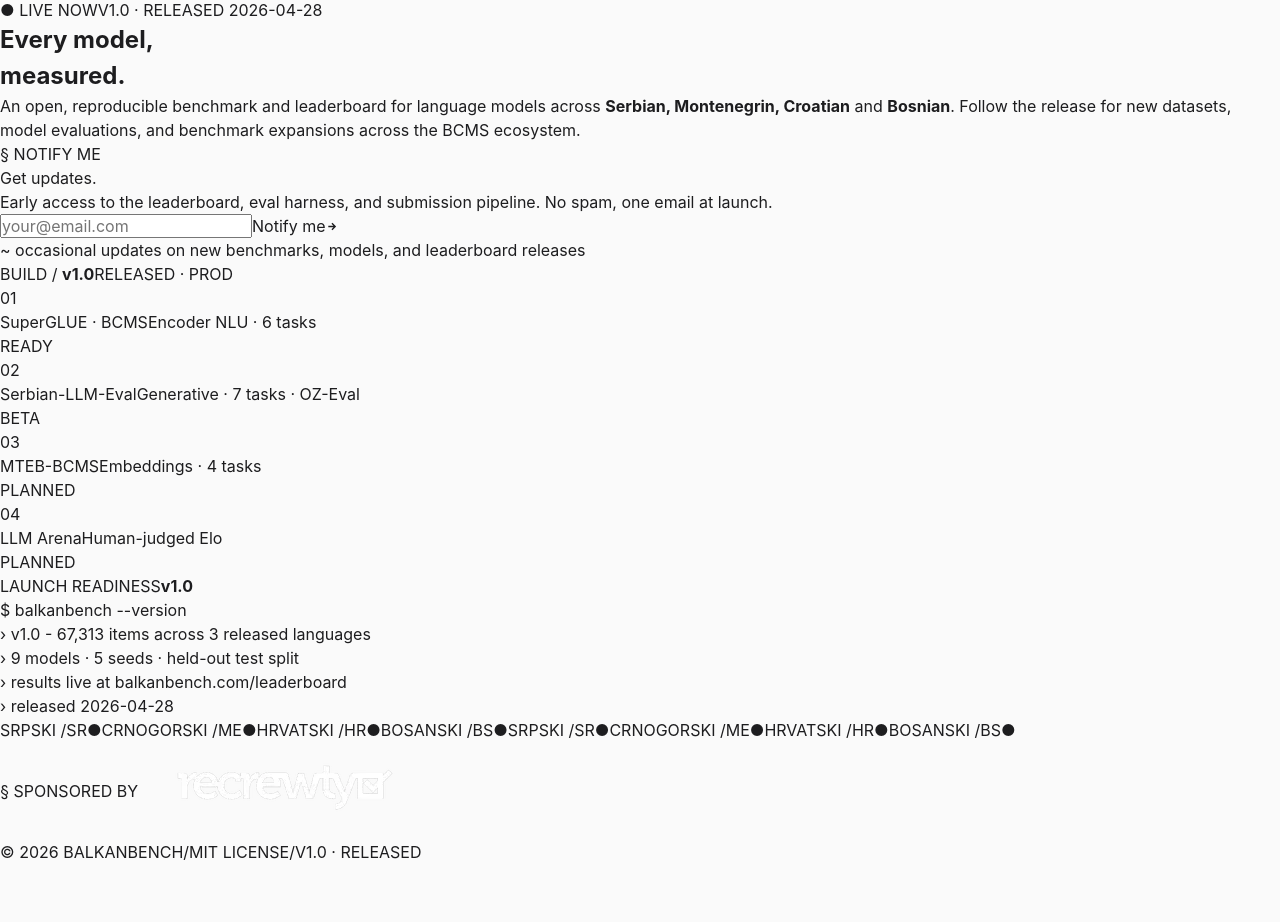
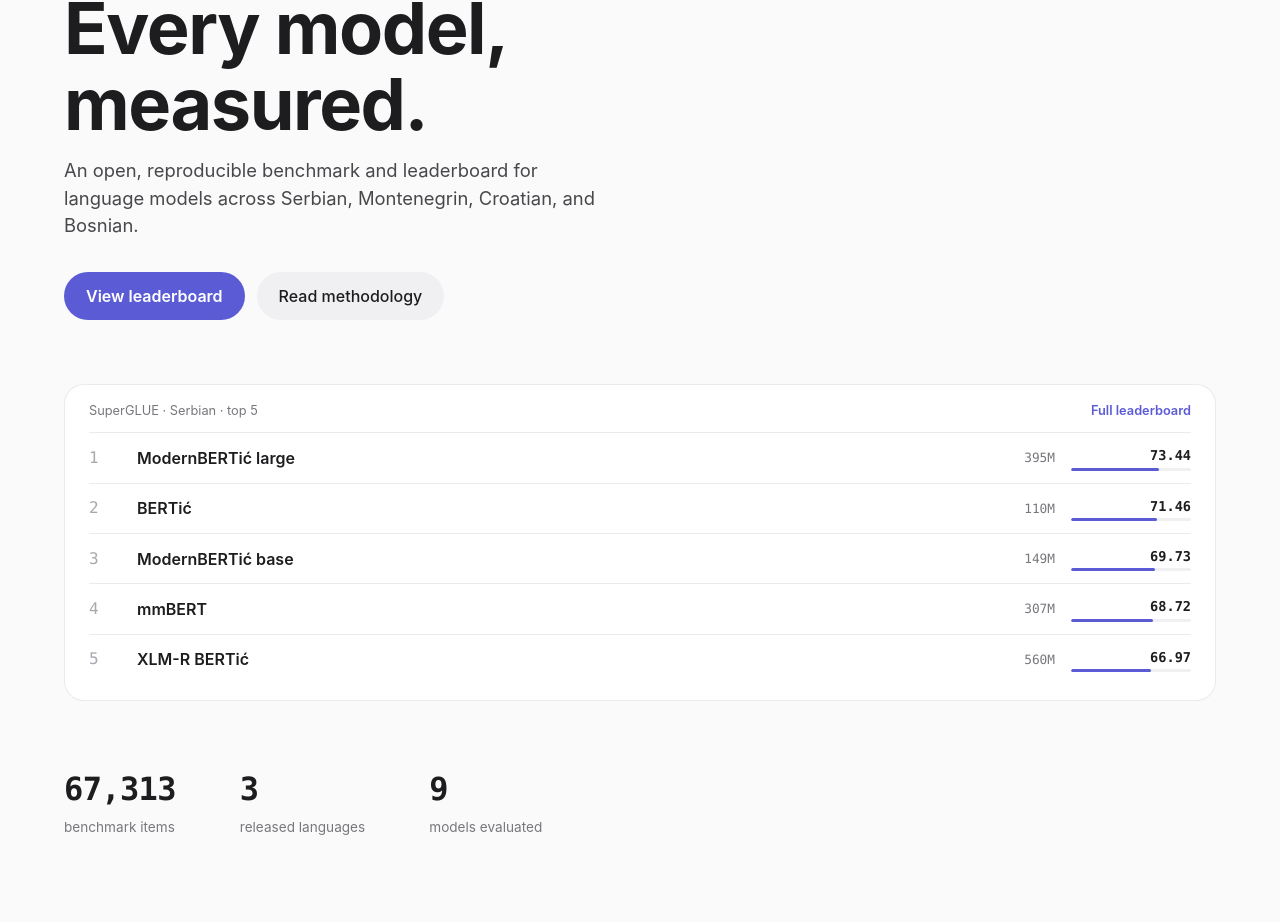
Before and after one commit to permitt/balkan-bench, a React (Vite) app in the folder frontend/: page / in a window 1280 px wide. Shown: the part 126-1048 px from the top of the page. Built offline with nearby package versions, Linux system fonts and the light colour scheme.

Commit message:
feat: leaderboard-centric home with live top-5 preview

```diff
--- a/frontend/src/pages/Home.jsx
+++ b/frontend/src/pages/Home.jsx
@@ -1,116 +1,80 @@
-import { useState } from 'react'
-import Topbar from '../components/Topbar.jsx'
-import Nav from '../components/Nav.jsx'
-import Marquee from '../components/Marquee.jsx'
-import Footer from '../components/Footer.jsx'
+import { Link } from 'react-router-dom'
+import { motion } from 'motion/react' // eslint-disable-line no-unused-vars
+import { resolveBoard, sortRows, FACTS, BENCHMARKS } from '../lib/leaderboards.js'
+import { useBoard } from '../lib/useBoard.js'
+import ScoreCell from '../components/ScoreCell.jsx'
+import '../styles/home.css'
+
+const RISE = (i) => ({
+  initial: { opacity: 0, y: 8 },
+  animate: { opacity: 1, y: 0 },
+  transition: { type: 'spring', bounce: 0, duration: 0.4, delay: i * 0.05 },
+})
 
 export default function Home() {
-  const [email, setEmail] = useState('')
-  const [note, setNote] = useState('~ occasional updates on new benchmarks, models, and leaderboard releases')
-  const [sent, setSent] = useState(false)
-
-  const onSubmit = (e) => {
-    e.preventDefault()
-    if (!email.includes('@')) return
-    setNote(`✓ ADDED · WE'LL EMAIL ${email.toUpperCase()} AT LAUNCH`)
-    setSent(true)
-    setEmail('')
-  }
+  const target = resolveBoard('superglue', 'sr')
+  const { data } = useBoard(target)
+  const top5 = data ? sortRows(data.rows, 'avg').slice(0, 5) : []
 
   return (
-    <>
-      <Topbar />
-      <Nav />
-
-      <section className="wrap">
-        <div className="left">
-          <div>
-            <div className="eyebrow">
-              <span className="chip">● LIVE NOW</span>
-              <span>V1.0 · RELEASED 2026-04-28</span>
-            </div>
-            <h1>
-              Every model,<br />
-              <span className="stroke">measured</span><span className="slash">.</span>
-            </h1>
-            <p className="sub">
-              An open, reproducible benchmark and leaderboard for language models across <b>Serbian, Montenegrin, Croatian</b> and <b>Bosnian</b>. Follow the release for new datasets, model evaluations, and benchmark expansions across the BCMS ecosystem.
-            </p>
-          </div>
-
-          <div>
-            <form className="signup" onSubmit={onSubmit}>
-              <div className="signup-k">§ NOTIFY ME</div>
-              <div className="signup-h">Get updates.</div>
-              <div className="signup-p">Early access to the leaderboard, eval harness, and submission pipeline. No spam, one email at launch.</div>
-              <div className="signup-row">
-                <input
-                  type="email"
-                  required
-                  placeholder="your@email.com"
-                  value={email}
-                  onChange={(e) => setEmail(e.target.value)}
-                />
-                <button type="submit">
-                  Notify me
-                  <svg width="11" height="11" viewBox="0 0 24 24" fill="none" stroke="currentColor" strokeWidth="3">
-                    <path d="M5 12h14M13 5l7 7-7 7" />
-                  </svg>
-                </button>
-              </div>
-              <div className="signup-note" style={sent ? { color: 'var(--signal)' } : undefined}>{note}</div>
-            </form>
-          </div>
-        </div>
-
-        <div className="right">
-          <div className="status-card">
-            <div className="status-head">
-              <span>BUILD / <b>v1.0</b></span>
-              <span>RELEASED · PROD</span>
-            </div>
-
-            <div className="status-body">
-              <div className="sb-row">
-                <div className="sb-n">01</div>
-                <div className="sb-label">SuperGLUE · BCMS<span className="sub">Encoder NLU · 6 tasks</span></div>
-                <div className="sb-status live">READY</div>
-              </div>
-              <div className="sb-row">
-                <div className="sb-n">02</div>
-                <div className="sb-label">Serbian-LLM-Eval<span className="sub">Generative · 7 tasks · OZ-Eval</span></div>
-                <div className="sb-status prog">BETA</div>
-              </div>
-              <div className="sb-row">
-                <div className="sb-n">03</div>
-                <div className="sb-label">MTEB-BCMS<span className="sub">Embeddings · 4 tasks</span></div>
-                <div className="sb-status planned">PLANNED</div>
-              </div>
-              <div className="sb-row">
-                <div className="sb-n">04</div>
-                <div className="sb-label">LLM Arena<span className="sub">Human-judged Elo</span></div>
-                <div className="sb-status planned">PLANNED</div>
-              </div>
-            </div>
-
-            <div className="progress">
-              <div className="progress-top"><span>LAUNCH READINESS</span><b>v1.0</b></div>
-              <div className="progress-bar"></div>
-            </div>
-
-            <div className="term">
-              <div><span className="g">$</span> <span className="w">balkanbench</span> <span className="y">--version</span></div>
-              <div><span className="c">› v1.0 - 67,313 items across 3 released languages</span></div>
-              <div><span className="c">› 9 models · 5 seeds · held-out test split</span></div>
-              <div><span className="c">› results live at balkanbench.com/leaderboard</span></div>
-              <div><span className="g">›</span> <span className="w">released</span> <span className="y">2026-04-28</span><span className="cursor"></span></div>
-            </div>
-          </div>
+    <div className="home container">
+      <section className="home-hero">
+        <h1 className="display home-title">Every model, measured.</h1>
+        <p className="home-sub">
+          An open, reproducible benchmark and leaderboard for language models
+          across Serbian, Montenegrin, Croatian, and Bosnian.
+        </p>
+        <div className="home-ctas">
+          <Link className="btn-primary" to="/leaderboard">View leaderboard</Link>
+          <Link className="btn-quiet" to="/about">Read methodology</Link>
         </div>
       </section>
 
-      <Marquee />
-      <Footer />
-    </>
+      <section className="home-preview" aria-label="Current top models">
+        <div className="home-preview-card">
+          <div className="home-preview-head">
+            <span>SuperGLUE · Serbian · top 5</span>
+            <Link to="/leaderboard" className="home-preview-more">Full leaderboard</Link>
+          </div>
+          {top5.map((row, i) => (
+            <motion.div key={row.model} className="home-preview-row" {...RISE(i)}>
+              <span className="num home-preview-rank">{i + 1}</span>
+              <span className="home-preview-model">{row.model}</span>
+              <span className="num home-preview-params">{row.params_display}</span>
+              <ScoreCell cell={{ mean: row.avg }} active />
+            </motion.div>
+          ))}
+        </div>
+      </section>
+
+      <section className="home-facts" aria-label="Key figures">
+        <div className="home-fact">
+          <span className="num home-fact-n">{FACTS.items.toLocaleString('en-US')}</span>
+          <span className="home-fact-k">benchmark items</span>
+        </div>
+        <div className="home-fact">
+          <span className="num home-fact-n">{FACTS.languageCount}</span>
+          <span className="home-fact-k">released languages</span>
+        </div>
+        <div className="home-fact">
+          <span className="num home-fact-n">{data ? data.rows.length : '-'}</span>
+          <span className="home-fact-k">models evaluated</span>
+        </div>
+      </section>
+
+      <section className="home-roster" aria-label="Benchmark tracks">
+        {Object.entries(BENCHMARKS).map(([key, meta]) => (
+          <div key={key} className="home-track">
+            <div>
+              <div className="home-track-name">{meta.label}</div>
+              <div className="home-track-tag">{meta.tagline}</div>
+            </div>
+            <span className={`home-track-status ${meta.available ? 'live' : 'planned'}`}>
+              {meta.available ? 'Live' : `Planned - ${meta.availableIn}`}
+            </span>
+          </div>
+        ))}
+      </section>
+    </div>
   )
 }
--- /dev/null
+++ b/frontend/src/styles/home.css
@@ -0,0 +1,49 @@
+.home { padding-block: var(--space-8); display: flex; flex-direction: column; gap: var(--space-8); }
+.home-hero { max-width: 720px; }
+.home-title { font-size: clamp(2.6rem, 6vw, 4.5rem); }
+.home-sub { font-size: 1.15rem; color: var(--text-2); margin-top: var(--space-4); max-width: 540px; }
+.home-ctas { display: flex; gap: var(--space-3); margin-top: var(--space-6); }
+.btn-primary {
+  padding: 12px 22px; border-radius: 999px; background: var(--accent); color: #fff;
+  font-weight: 600; transition: transform 100ms ease-out;
+}
+.btn-primary:active { transform: scale(0.97); }
+.btn-quiet {
+  padding: 12px 22px; border-radius: 999px; background: var(--surface-3); color: var(--text-1);
+  font-weight: 500; transition: transform 100ms ease-out;
+}
+.btn-quiet:active { transform: scale(0.97); }
+.home-preview-card {
+  border: 1px solid var(--line); border-radius: var(--radius-l);
+  background: var(--surface-2); padding: var(--space-4) var(--space-5);
+}
+.home-preview-head {
+  display: flex; justify-content: space-between; align-items: baseline;
+  font-size: 0.8rem; color: var(--text-3); padding-bottom: var(--space-3);
+  border-bottom: 1px solid var(--line);
+}
+.home-preview-more { color: var(--accent); font-weight: 600; }
+.home-preview-row {
+  display: grid; grid-template-columns: 32px 1fr 80px 120px;
+  gap: var(--space-4); align-items: center;
+  padding: var(--space-3) 0; border-bottom: 1px solid var(--line);
+}
+.home-preview-row:last-child { border-bottom: none; }
+.home-preview-rank { color: var(--text-4); }
+.home-preview-model { font-weight: 600; }
+.home-preview-params { color: var(--text-3); font-size: 0.8rem; text-align: right; }
+.home-facts { display: flex; gap: var(--space-8); flex-wrap: wrap; }
+.home-fact { display: flex; flex-direction: column; gap: var(--space-1); }
+.home-fact-n { font-size: 2rem; font-weight: 700; letter-spacing: -0.02em; }
+.home-fact-k { font-size: 0.85rem; color: var(--text-3); }
+.home-roster { display: flex; flex-direction: column; }
+.home-track {
+  display: flex; justify-content: space-between; align-items: center; gap: var(--space-4);
+  padding: var(--space-4) 0; border-bottom: 1px solid var(--line);
+}
+.home-track:last-child { border-bottom: none; }
+.home-track-name { font-weight: 600; }
+.home-track-tag { font-size: 0.8rem; color: var(--text-3); }
+.home-track-status { font-size: 0.8rem; font-weight: 600; }
+.home-track-status.live { color: var(--accent); }
+.home-track-status.planned { color: var(--text-4); }
```
Also changed, not shown: 1 other file (tests, documents, lock files or other folders).
